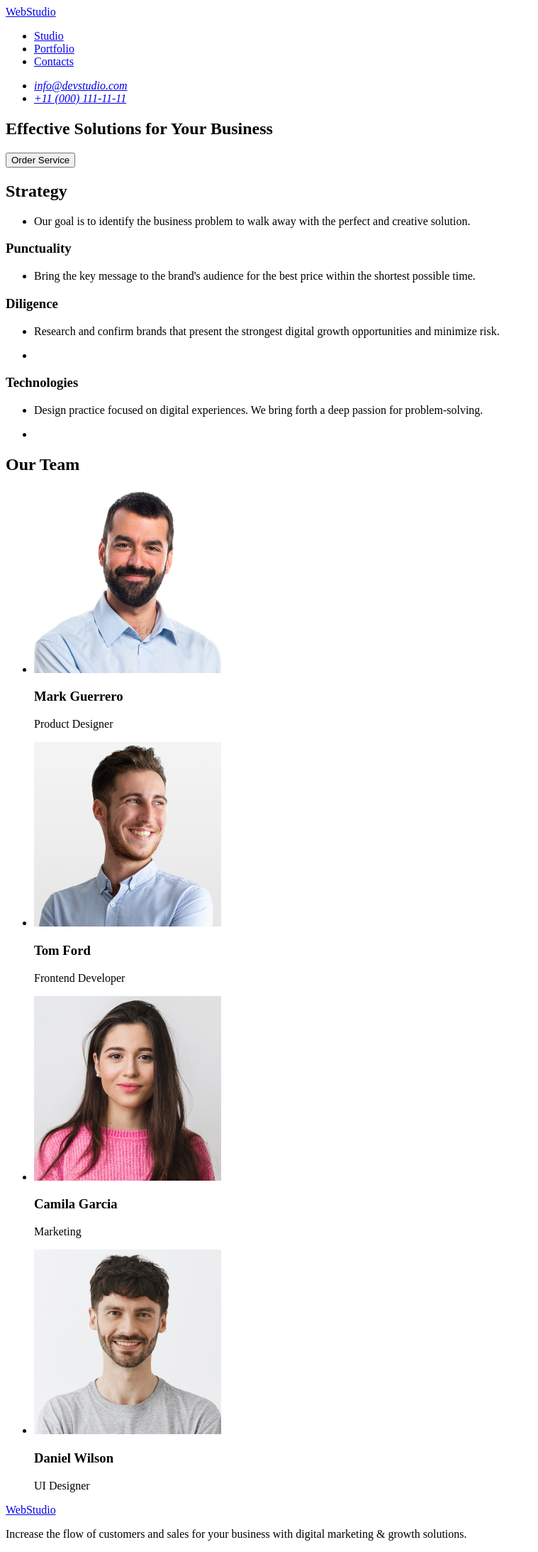
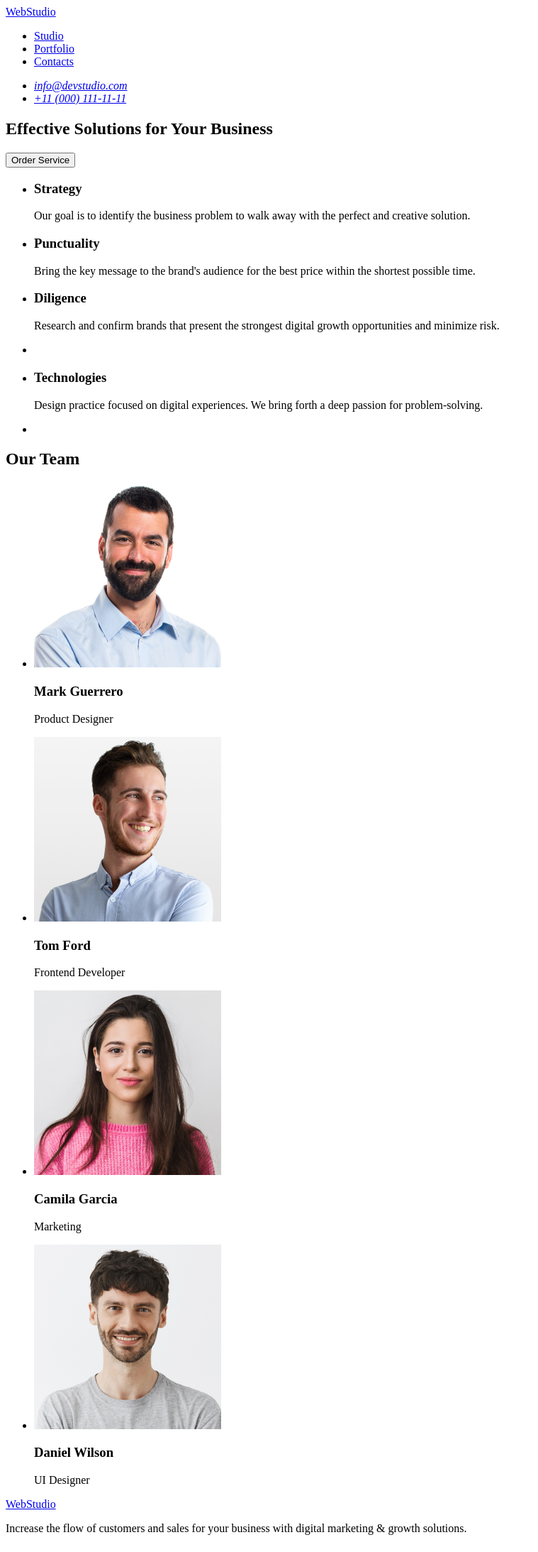
Before and after one commit to Viktor-Os/goit-homework-01, a plain HTML site: page index.html in a window 1280 px wide. Shown: the whole page at 71% size, without its empty margins (0-759 px from the left). Drawn offline with Linux system fonts and the light colour scheme.

Commit message:
goit-homework-01

```diff
--- a/index.html
+++ b/index.html
@@ -8,7 +8,7 @@
   <body>
     <header>
       <nav>
-         <a href="webstudio">WebStudio</a>
+         <a href="#webstudio">WebStudio</a>
 
 
         <ul>
@@ -41,19 +41,22 @@
       </section>
 
       <section>
-        <h2>Strategy</h2>
+
         <ul>
           <li>
+            <h3>Strategy</h3>
             <p>
+
               Our goal is to identify the business problem to walk away with the
               perfect and creative solution.
             </p>
           </li>
         </ul>
 
-        <h3>Punctuality</h3>
+
         <ul>
           <li>
+            <h3>Punctuality</h3>
             <p>
               Bring the key message to the brand's audience for the best price
               within the shortest possible time.
@@ -61,9 +64,10 @@
           </li>
         </ul>
 
-        <h3>Diligence</h3>
+
         <ul>
           <li>
+            <h3>Diligence</h3>
             <p>
               Research and confirm brands that present the strongest digital
               growth opportunities and minimize risk.
@@ -75,9 +79,10 @@
           <li></li>
         </ul>
 
-        <h3>Technologies</h3>
+
         <ul>
           <li>
+            <h3>Technologies</h3>
             <p>
               Design practice focused on digital experiences. We bring forth a
               deep passion for problem-solving.
@@ -122,7 +127,10 @@
     </main>
 
     <footer>
-      <a href="webstudio">WebStudio</a>
+      <nav>
+        <a href="#webstudio">WebStudio</a>
+      </nav>
+
       <p>
         Increase the flow of customers and sales for your business with digital
         marketing & growth solutions.
```
